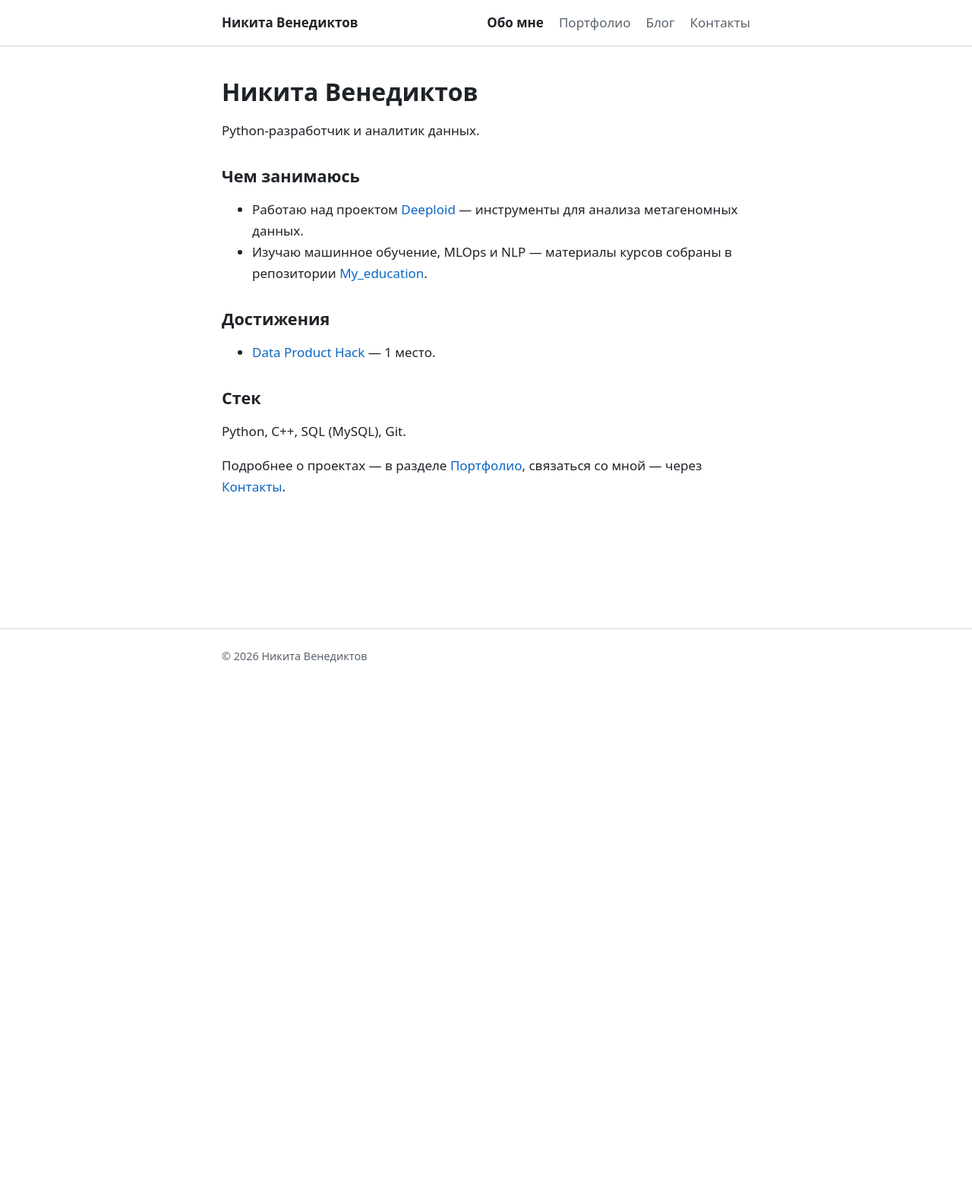
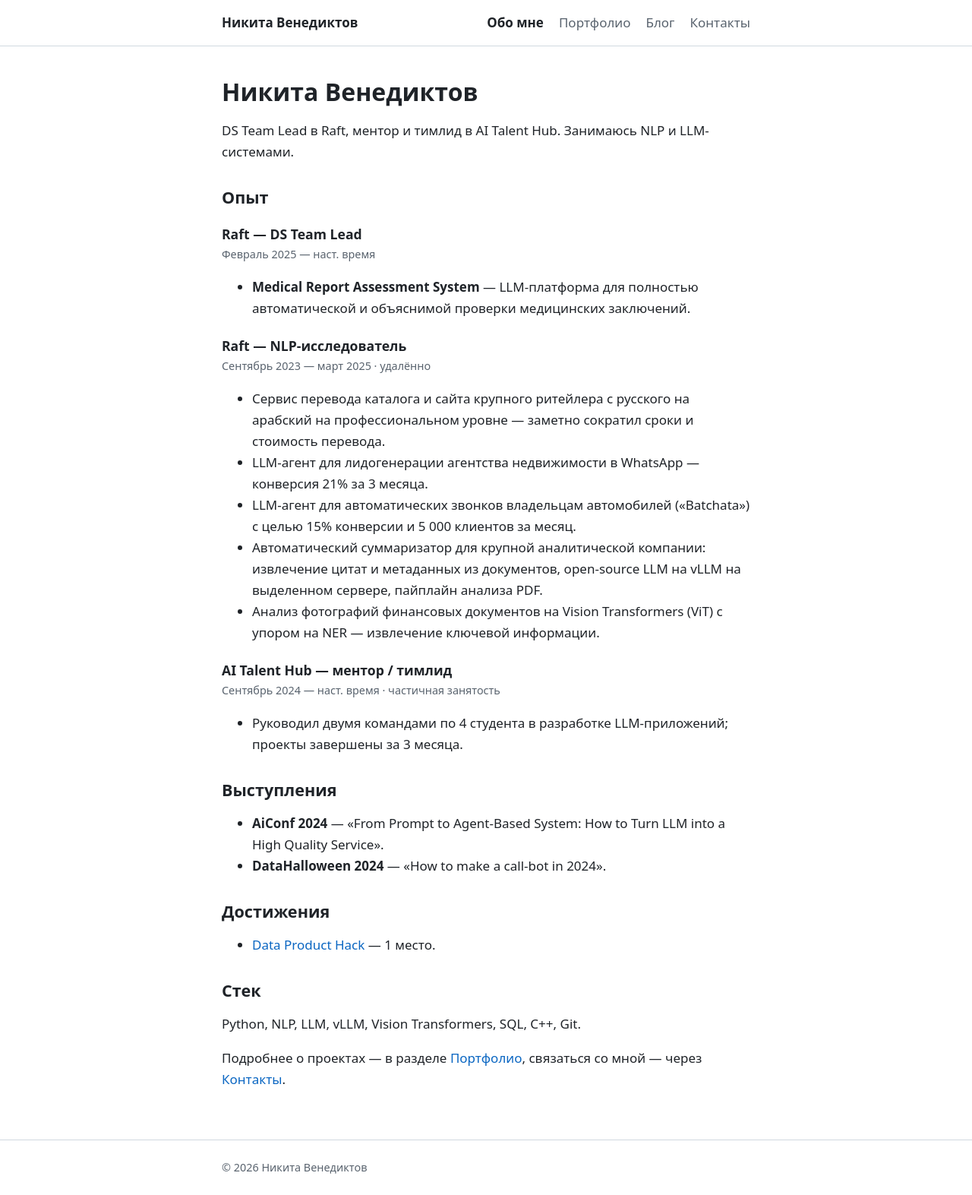
Before and after one commit to NikitaVenediktov/NikitaVenediktov.github.io, a Jekyll site: the page built from index.md, in a window 1280 px wide. Shown: the whole page at 76% size. Built offline with Jekyll 4.4.1, drawn with Linux system fonts in a browser that asks for light colours; before the commit the page ends 900 px from its top, so only the background shows below that.

Commit message:
Обо мне: опыт, выступления и стек по данным LinkedIn

```diff
--- a/assets/css/style.css
+++ b/assets/css/style.css
@@ -39,6 +39,8 @@
 h1, h2, h3 { line-height: 1.25; }
 h1 { font-size: 2rem; margin: 0 0 1rem; }
 h2 { font-size: 1.35rem; margin: 2rem 0 .75rem; }
+h3 { font-size: 1.1rem; margin: 1.5rem 0 .25rem; }
+h3 + .post__meta { margin-top: 0; }
 
 .container {
   width: 100%;
--- a/index.md
+++ b/index.md
@@ -5,12 +5,33 @@
 
 # Никита Венедиктов
 
-Python-разработчик и аналитик данных.
+DS Team Lead в Raft, ментор и тимлид в AI Talent Hub. Занимаюсь NLP и LLM-системами.
 
-## Чем занимаюсь
+## Опыт
 
-- Работаю над проектом [Deeploid](https://github.com/Deeploid-Meta) — инструменты для анализа метагеномных данных.
-- Изучаю машинное обучение, MLOps и NLP — материалы курсов собраны в репозитории [My_education](https://github.com/NikitaVenediktov/My_education).
+### Raft — DS Team Lead
+<p class="post__meta">Февраль 2025 — наст. время</p>
+
+- **Medical Report Assessment System** — LLM-платформа для полностью автоматической и объяснимой проверки медицинских заключений.
+
+### Raft — NLP-исследователь
+<p class="post__meta">Сентябрь 2023 — март 2025 · удалённо</p>
+
+- Сервис перевода каталога и сайта крупного ритейлера с русского на арабский на профессиональном уровне — заметно сократил сроки и стоимость перевода.
+- LLM-агент для лидогенерации агентства недвижимости в WhatsApp — конверсия 21% за 3 месяца.
+- LLM-агент для автоматических звонков владельцам автомобилей («Batchata») с целью 15% конверсии и 5 000 клиентов за месяц.
+- Автоматический суммаризатор для крупной аналитической компании: извлечение цитат и метаданных из документов, open-source LLM на vLLM на выделенном сервере, пайплайн анализа PDF.
+- Анализ фотографий финансовых документов на Vision Transformers (ViT) с упором на NER — извлечение ключевой информации.
+
+### AI Talent Hub — ментор / тимлид
+<p class="post__meta">Сентябрь 2024 — наст. время · частичная занятость</p>
+
+- Руководил двумя командами по 4 студента в разработке LLM-приложений; проекты завершены за 3 месяца.
+
+## Выступления
+
+- **AiConf 2024** — «From Prompt to Agent-Based System: How to Turn LLM into a High Quality Service».
+- **DataHalloween 2024** — «How to make a call-bot in 2024».
 
 ## Достижения
 
@@ -18,6 +39,6 @@
 
 ## Стек
 
-Python, C++, SQL (MySQL), Git.
+Python, NLP, LLM, vLLM, Vision Transformers, SQL, C++, Git.
 
 Подробнее о проектах — в разделе [Портфолио]({{ '/portfolio/' | relative_url }}), связаться со мной — через [Контакты]({{ '/contacts/' | relative_url }}).
```
